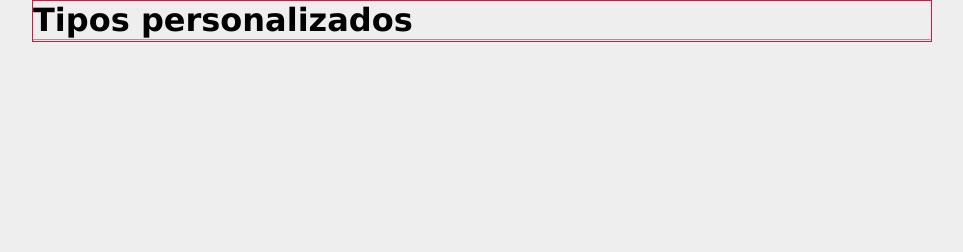
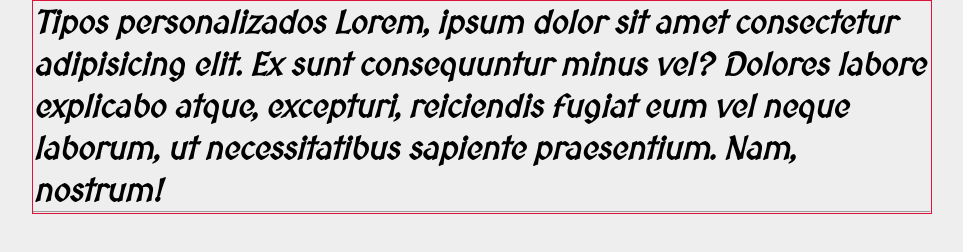
Before and after one commit to cem-98/MaquetadoWeb, a website built with Vite: page 02-fuentes-personalizadas/index.html in a window 1280 px wide. Shown: the whole page, without its empty margins (158-1121 px from the left). Built offline with nearby package versions, Linux system fonts and the light colour scheme.

Commit message:
Terminando con tipografias

```diff
--- a/02-fuentes-personalizadas/index.html
+++ b/02-fuentes-personalizadas/index.html
@@ -9,7 +9,7 @@
   <body>
 
     <div class="contenedor">
-      <h1 class="texto-rojo">Tipos personalizados</h1>
+      <h1 class="texto-rojo">Tipos personalizados Lorem, ipsum dolor sit amet consectetur adipisicing elit. Ex sunt consequuntur minus vel? Dolores labore explicabo atque, excepturi, reiciendis fugiat eum vel neque laborum, ut necessitatibus sapiente praesentium. Nam, nostrum!</h1>
       <hr>
 
 
--- a/02-fuentes-personalizadas/src/style.css
+++ b/02-fuentes-personalizadas/src/style.css
@@ -1,3 +1,39 @@
+
+
+@font-face {
+  font-family: 'Medieval Sharp Book';/*normal-no negrita*/
+  font-style: normal;
+  font-weight: 300;
+  src: local('Medieval Sharp Book'),
+  url('/public/font/MedievalSharp-Book.woff')format('woff');
+}
+/*cursiva- no negrita*/
+@font-face {
+  font-family: 'Medieval Sharp Book Oblique';
+  font-style: italic;
+  font-weight: 300;
+  src: local('Medieval Sharp Book Oblique'),
+  url('public\font\MedievalSharp-BookOblique.woff')format('woff');
+}
+/*normal-negrita*/
+@font-face {
+  font-family: 'Medieval Sharp Bold ';
+  font-style: normal;
+  font-weight: 700;
+  src: local('Medieval Sharp Bold'),
+  url('public\font\MedievalSharp-Bold.woff')format('woff');
+}
+/*crsiva-negrita*/
+@font-face {
+  font-family: 'Medieval Sharp Bold Oblique';
+  font-style: normal;
+  font-weight: 300;
+  src: local('Medieval Sharp BoldOblique'),
+  url('/public/font/MedievalSharp-BoldOblique.woff')format('woff');
+}
+
+/*siempre incorporar una tipografia al principio*/
+
 /* Reset */
 * {
     padding: 0;
@@ -16,3 +52,8 @@ body {
     border: 1px solid crimson;
     margin: auto;
 }
+h1{
+  font-family: 'Medieval Sharp Book', sans-serif;
+  font-style: italic;
+  font-weight: 700;
+}
```
Also changed, not shown: 1 other file.
